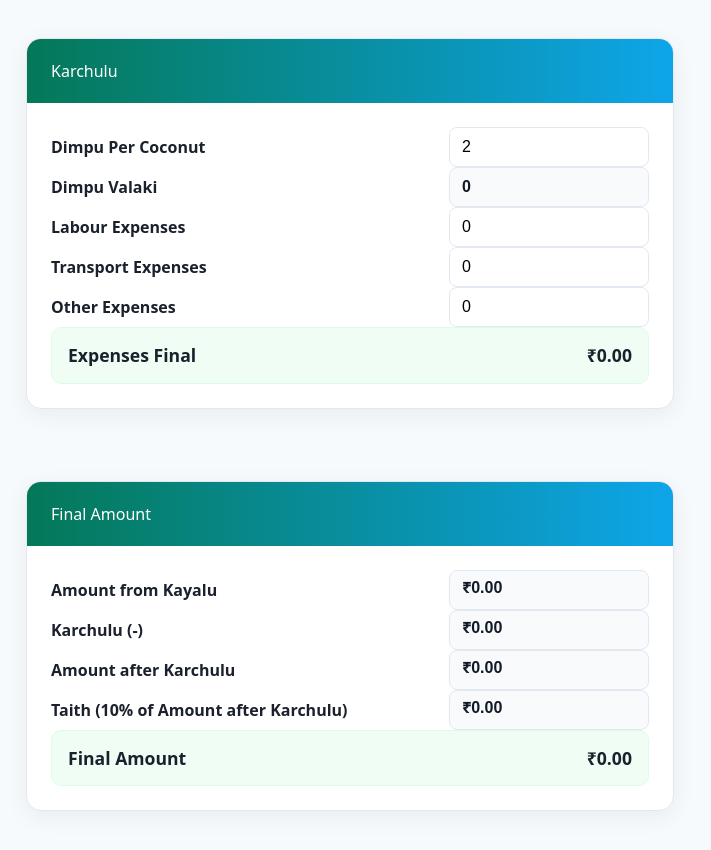
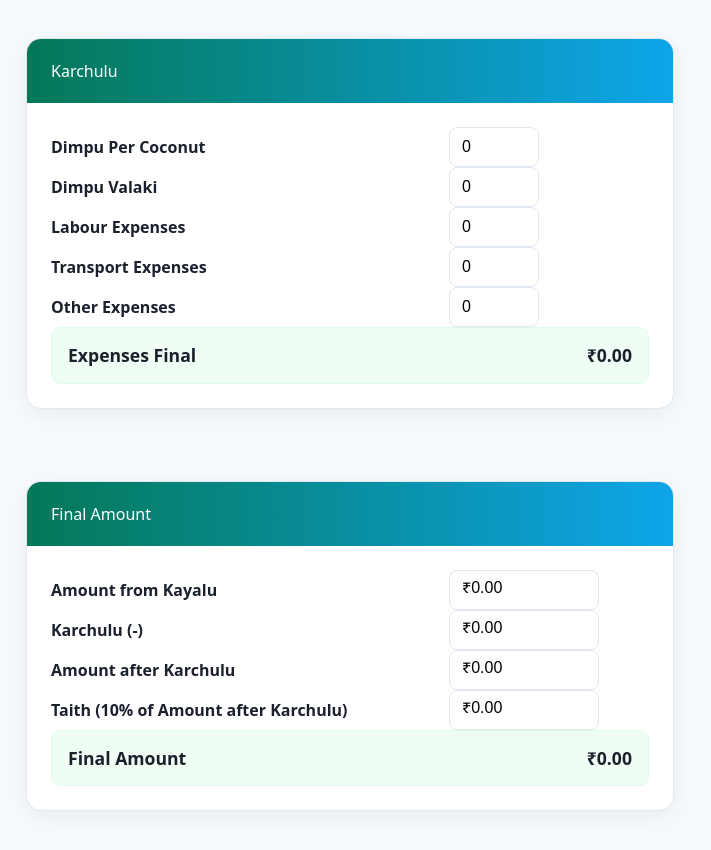
Before and after one commit to prasad2995/CoconutCalculations, a plain HTML site: page index.html in a window 1280 px wide. Shown: the part 500-1350 px from the top of the page, without its empty margins (0-711 px from the left). Drawn offline with Linux system fonts and the light colour scheme.

Commit message:
Updated code
Updated code

```diff
--- a/index.html
+++ b/index.html
@@ -38,10 +38,10 @@
     label { font-weight: 600; }
     .muted { color: var(--muted); font-weight: 400; }
     input[type="number"], input[readonly] {
-      width: 100%; padding: 10px 12px; border: 1px solid var(--border); border-radius: 8px;
+      width: 45%; padding: 10px 12px; border: 1px solid var(--border); border-radius: 8px;
       font-size: 1rem; background: #fff;
     }
-    input[readonly] { background: #f9fafb; color: #111827; font-weight: 600; }
+	input[amount] { background: #f9fafb; color: #111827; font-weight: 600; }
     .row { margin-top: 16px; }
     .hr { border-top: 1px dashed var(--border); margin: 8px 0 16px; }
     .total {
@@ -70,7 +70,7 @@
   </div>
   <div class="grid">
     <label for="senagalu">Senagalu (−)<br><span class="muted">తీసేయవలసినవి 100 కి</span></label>
-    <input id="senagalu100" type="number" value="0" />
+    <input id="senagalu100" type="number" inputmode="numeric" min="0" step="1" value="0" />
   </div>
   <div class="grid">
     <label for="senagalu">Senagalu (−)<br><span class="muted">సెనగలు మొత్తం</span></label>
@@ -82,7 +82,7 @@
   </div>
   <div class="grid">
     <label>Rate (₹) <br><span class="muted">రేటు 1000 కాయలకు</span></label>
-    <input id="rate" type="number" value="0" />
+    <input id="rate" type="number" inputmode="numeric" min="0" step="1" value="0" />
   </div>
   <div class="total">
     <span>Final Amount for Kayalu</span>
@@ -100,7 +100,7 @@
 <div class="content">
   <div class="grid">
     <label>Dimpu Per Coconut</label>
-    <input id="dimpuPer" type="number" value="2" />
+    <input id="dimpuPer" type="number" inputmode="numeric" min="0" step="1" value="0" />
   </div>
   <div class="grid">
     <label>Dimpu Valaki</label>
@@ -108,15 +108,15 @@
   </div>
   <div class="grid">
     <label>Labour Expenses</label>
-    <input id="labour" type="number" value="0" />
+    <input id="labour" type="number" inputmode="numeric" min="0" step="1" value="0" />
   </div>
   <div class="grid">
     <label>Transport Expenses</label>
-    <input id="transport" type="number" value="0" />
+    <input id="transport" type="number" inputmode="numeric" min="0" step="1" value="0" />
   </div>
   <div class="grid">
     <label>Other Expenses</label>
-    <input id="other" type="number" value="0" />
+    <input id="other" type="number" inputmode="numeric" min="0" step="1" value="0" />
   </div>
   <div class="total">
     <span>Expenses Final</span>
@@ -134,19 +134,19 @@
 <div class="content">
   <div class="grid">
     <label>Amount from Kayalu</label>
-    <input id="amountKayalu" type="text" readonly />
+    <input id="amountKayalu" style="width: 75%; " type="text" readonly />
   </div>
   <div class="grid">
     <label>Karchulu (-)</label>
-    <input id="amountKarchulu" type="text" readonly />
+    <input id="amountKarchulu" style="width: 75%;  type="text" readonly />
   </div>
   <div class="grid">
     <label>Amount after Karchulu</label>
-    <input id="afterKarchulu" type="text" readonly />
+    <input id="afterKarchulu" style="width: 75%;  type="text" readonly />
   </div>
   <div class="grid">
     <label>Taith (10% of Amount after Karchulu)</label>
-    <input id="taith" type="text" readonly />
+    <input id="taith" style="width: 75%;  type="text" readonly />
   </div>
   <div class="total">
     <span>Final Amount</span>
```
